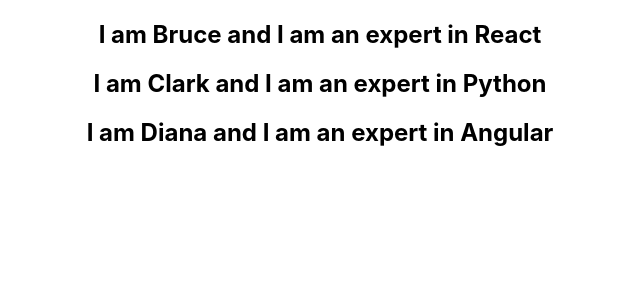
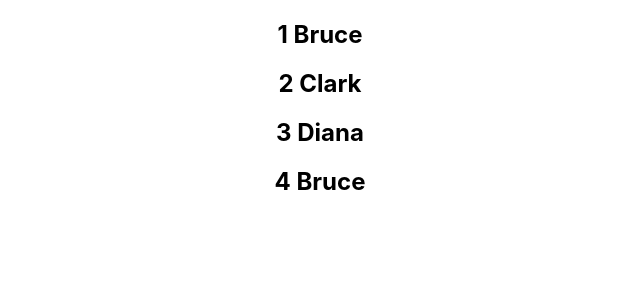
Before and after one commit to PianoFF/codeevolution_React_Practice, a React (Create React App) app: page / in a window 1280 px wide. Shown: the top 300 px of the page, without its empty margins (320-960 px from the left). Built offline with nearby package versions, Linux system fonts and the light colour scheme.

Commit message:
list-rendering and key attribute _ uniqueness & use index as key attribute

```diff
--- a/src/components/NameList.js
+++ b/src/components/NameList.js
@@ -2,8 +2,19 @@
 import { Person } from "./Person"
 
 export const NameList = () => {
-  // const names = ["Bruce", "Clark", "Diana"]
-  // const nameList = names.map((name) => <h2> {name} </h2>)
+  // how to utilize 'index' property to fulfill key attribute when rendering list
+  // ** be mindful of the problem that comes with using index as key attribute!
+  // when to user index as key:
+  // // the items in the list do not have a unique id &&
+  // // the list is a static list and will not change &&
+  // // the list will never be reordered or filtered
+  const names = ["Bruce", "Clark", "Diana", "Bruce"]
+  const nameList = names.map((name, index) => (
+    <h2 key={index}>
+      {" "}
+      {index + 1} {name}{" "}
+    </h2>
+  ))
 
   const peopleList = [
     {
@@ -23,7 +34,10 @@
     },
   ]
 
-  const people = peopleList.map((person) => <Person person={person} />)
+  const people = peopleList.map((person) => (
+    <Person key={person.name} person={person} />
+  ))
+  // key element is not accessible from any child component
   return (
     <div>
       {/* TEDIOUS!!! */}
@@ -31,9 +45,9 @@
       <h2> {names[1]} </h2>
       <h2> {names[2]} </h2> */}
 
-      {/* {nameList} */}
+      {nameList}
 
-      {people}
+      {/* {people} */}
     </div>
   )
 }
```
